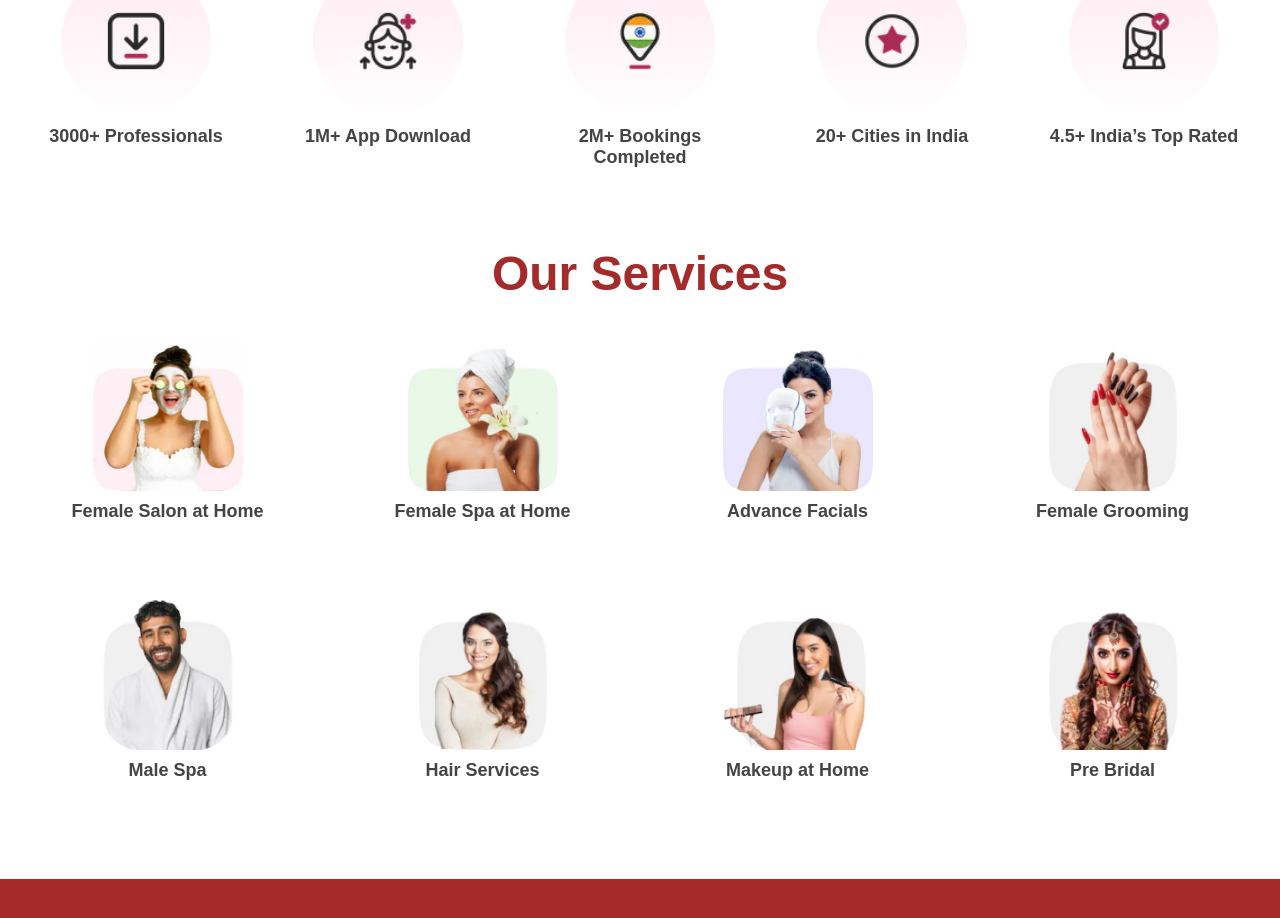
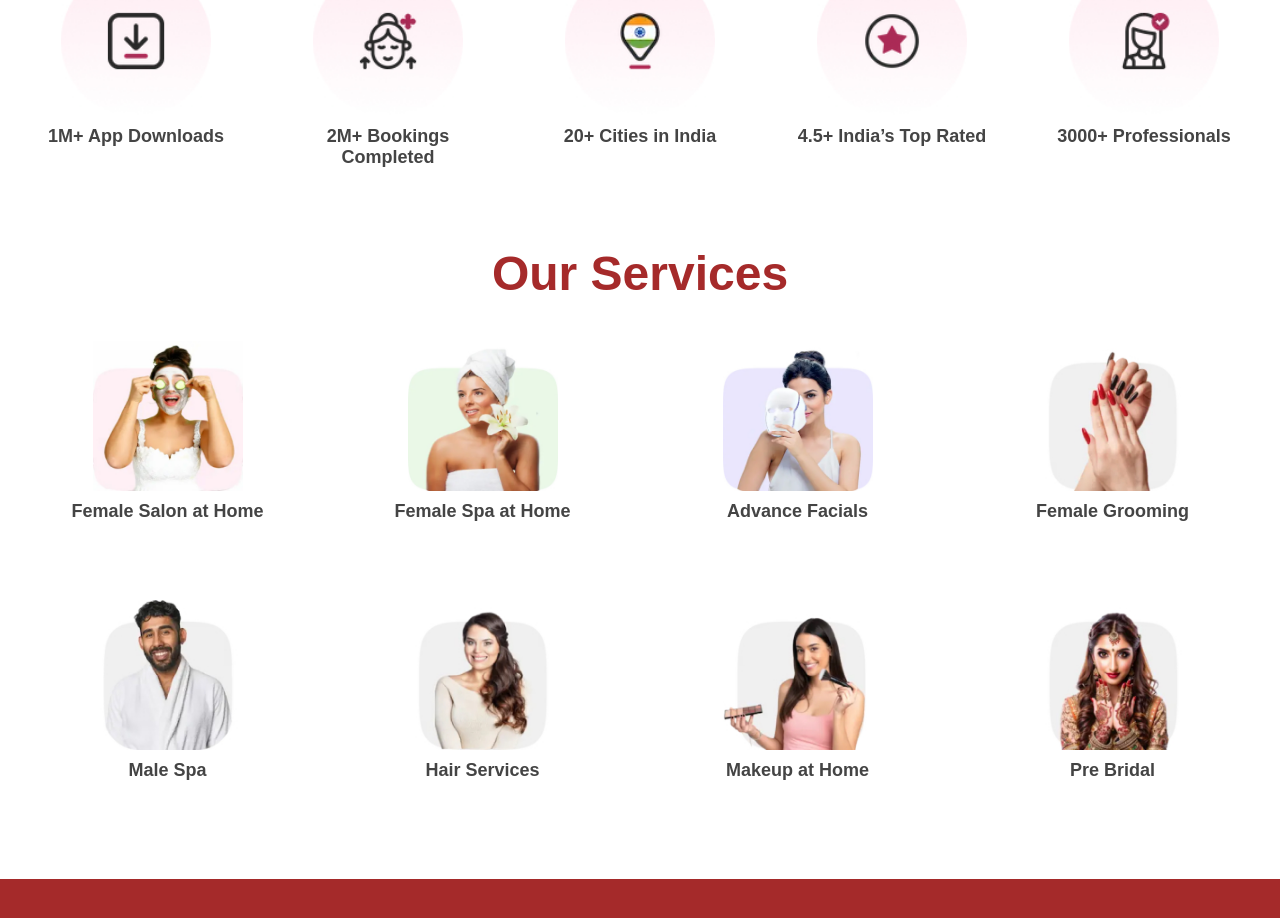
Before and after one commit to 1adanumer/Saundarya, a React (Vite) app in the folder client/saundarya/: page / in a window 1280 px wide. Shown: the part 2280-3198 px from the top of the page. Built offline with nearby package versions, Linux system fonts and the light colour scheme.

Commit message:
update achievements in AchievementsAndServices component; revise statistics for accuracy

```diff
--- a/client/saundarya/src/assets/components/AchievementsAndServices/AchievementsAndServices.tsx
+++ b/client/saundarya/src/assets/components/AchievementsAndServices/AchievementsAndServices.tsx
@@ -14,7 +14,7 @@ const AchievementsAndServices: React.FC = () => {
               alt="Achievement 1"
               className="achievement-img"
             />
-            <h3>3000+ Professionals</h3>
+            <h3>1M+ App Downloads</h3>
             <p>
               {/* Add achievement description here */}
             </p>
@@ -25,7 +25,7 @@ const AchievementsAndServices: React.FC = () => {
               alt="Achievement 2"
               className="achievement-img"
             />
-            <h3>1M+ App Download</h3>
+            <h3>2M+ Bookings Completed</h3>
             <p>
               {/* Add achievement description here */}
             </p>
@@ -36,7 +36,7 @@ const AchievementsAndServices: React.FC = () => {
               alt="Achievement 3"
               className="achievement-img"
             />
-            <h3>2M+ Bookings Completed</h3>
+            <h3>20+ Cities in India</h3>
             <p>
               {/* Add achievement description here */}
             </p>
@@ -47,7 +47,7 @@ const AchievementsAndServices: React.FC = () => {
               alt="Achievement 4"
               className="achievement-img"
             />
-            <h3>20+ Cities in India</h3>
+            <h3>4.5+ India’s Top Rated</h3>
             <p>
               {/* Add achievement description here */}
             </p>
@@ -58,7 +58,7 @@ const AchievementsAndServices: React.FC = () => {
               alt="Achievement 5"
               className="achievement-img"
             />
-            <h3>4.5+ India’s Top Rated</h3>
+            <h3>3000+ Professionals</h3>
             <p>
               {/* Add achievement description here */}
             </p>
```
